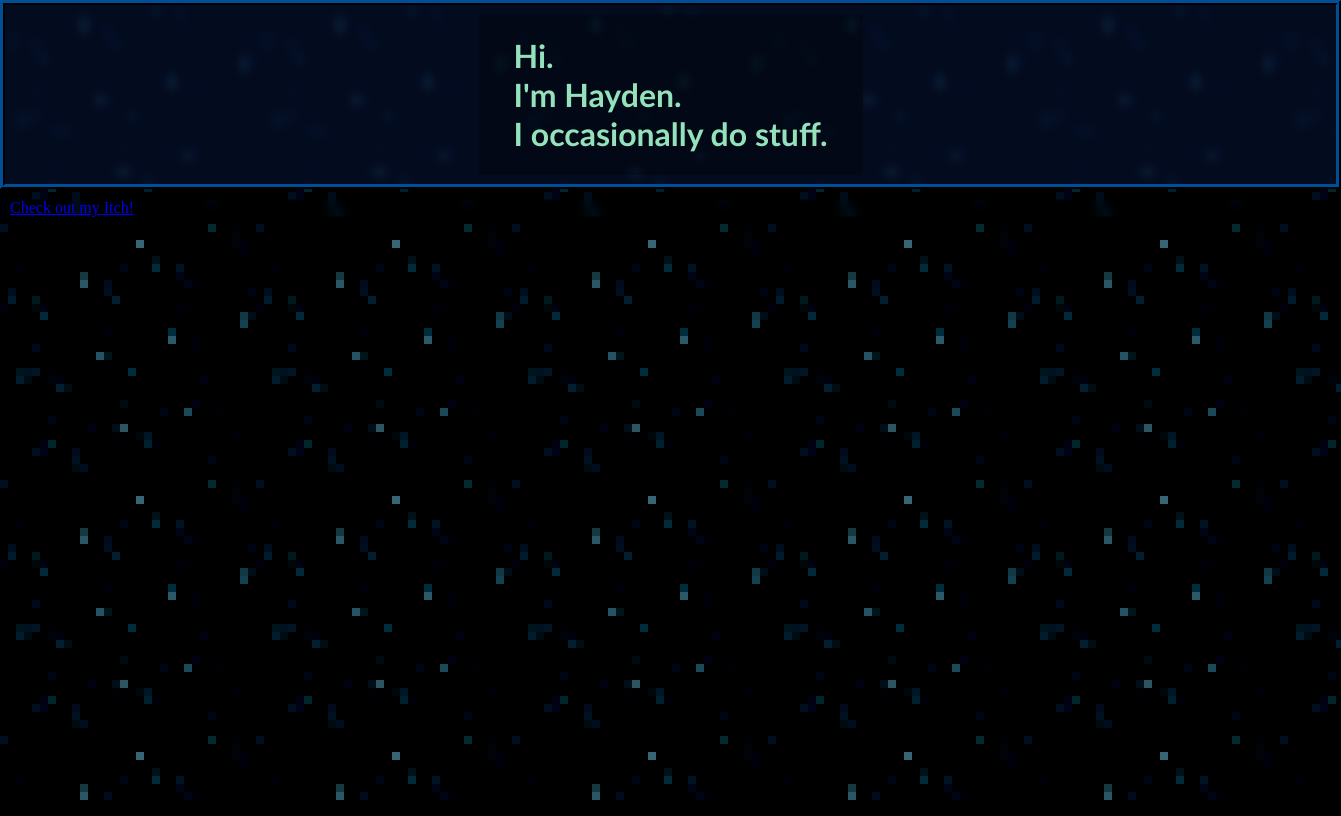
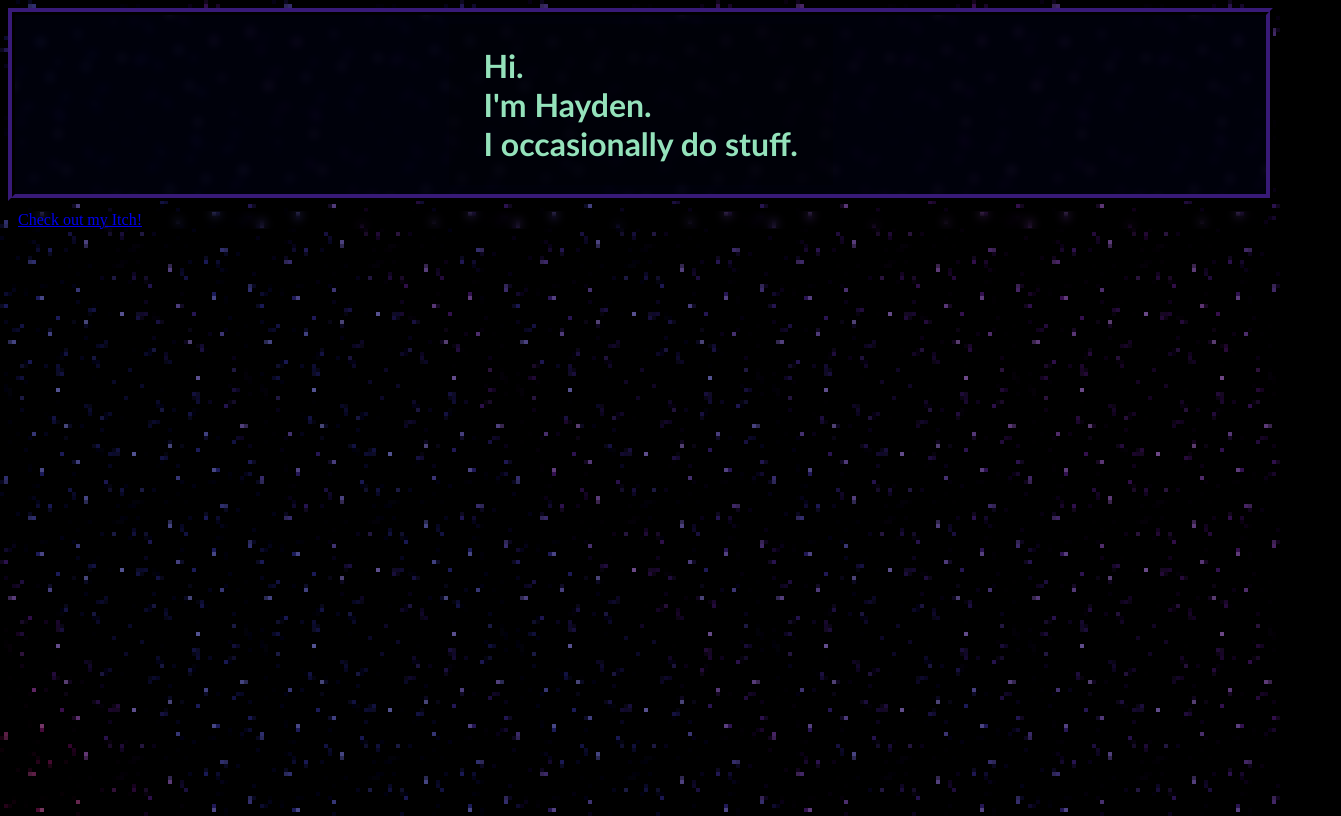
Before and after one commit to JHMillerJr/website, a plain HTML site: page hayden/index.html in a window 1280 px wide. Shown: the whole page, 1341 px wide, since content can reach past the window. Drawn offline with Linux system fonts and the light colour scheme.

Commit message:
Nap time

```diff
--- a/hayden/hayden.css
+++ b/hayden/hayden.css
@@ -1,22 +1,25 @@
 .main {
-    background-color:BLACK;
-    background-image: url('../images/textures/texture1.png');
-    background-blend-mode:hard-light;
-    background-size: 20%;
-    image-rendering: pixelated;
-    margin: 0px;
+    background-color: BLACK;
+    background-image: url('./images/gradient1.png'), url('./images/texture1.png');
+    height: 100vh;
+    image-rendering:pixelated;
+    background-blend-mode:hue,hard-light;
+    background-repeat:no-repeat,repeat;
+    background-size: 100%, 20%;
+    margin: 0px, 0px;
 }
 
 .top_banner {
     backdrop-filter: blur(5px);
     font-family:'Trebuchet MS';
     height: 16vh;
-    width: 100%;
+    width: 95%;
     padding:2%;
-    border-width: 5px;
+    border-width: 7px;
     border-style:ridge;
-    border-color: rgb(0, 35, 68);
-    background-color:rgba(5, 17, 48, 0.664);
+    border-color: rgb(17, 8, 36);
+    background-color:rgba(0, 2, 22, 0.507);
+    background-blend-mode:color-burn;
     display: flex;
     justify-content: center;
     align-items: center;
```
Also changed, not shown: hayden/images/gradient1.png (added), hayden/images/texture1.png (added), images/textures/texture1.png (deleted), 3 other files.
